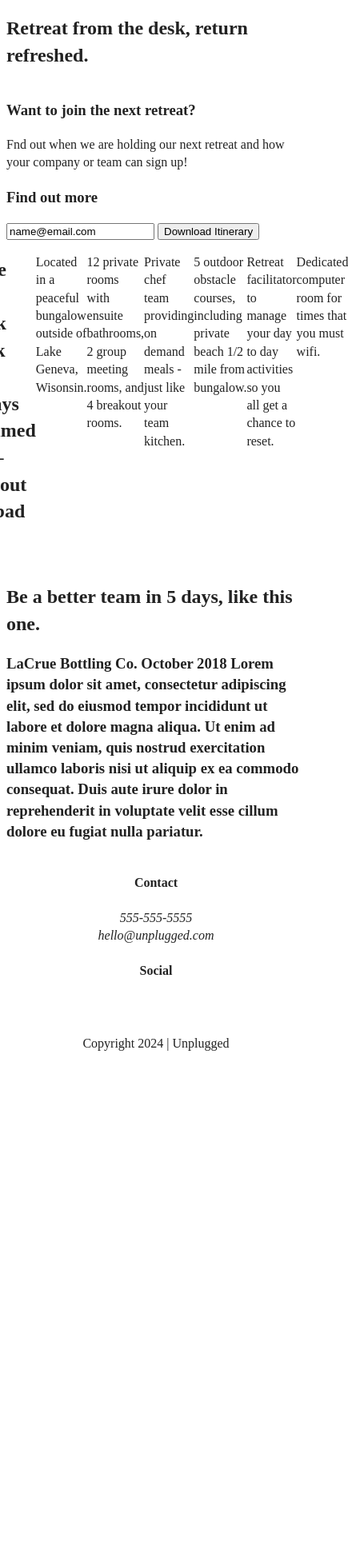
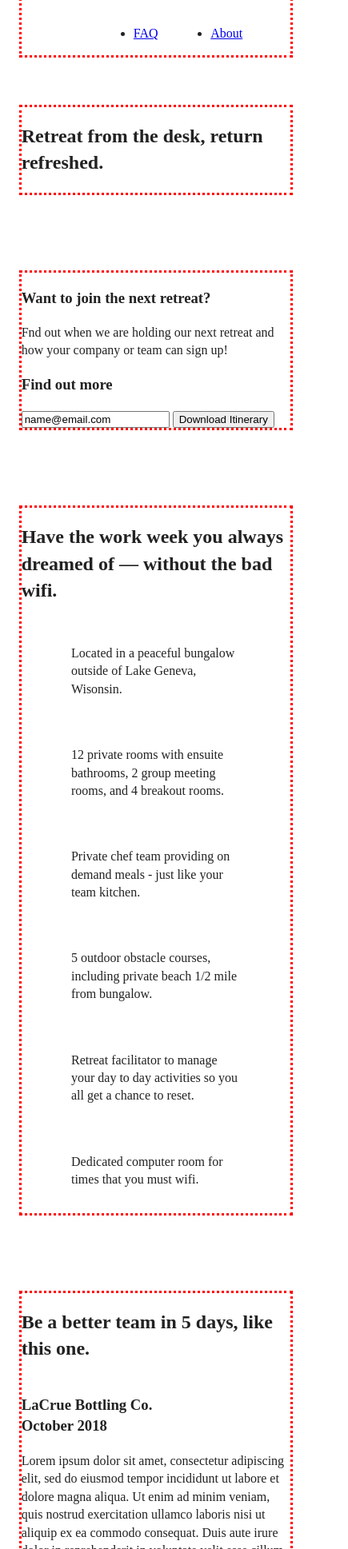
Before and after one commit to codeRed-I/unplugged-responsive, a website built with webpack: page index.html in a window 390 px wide. Shown: the part 63-2000 px from the top of the page at 80% size, 435 px wide, since content can reach past the window. Before the commit the page ends 1404 px from the top, so only its background shows below. Built offline with nearby package versions, Linux system fonts and the light colour scheme.

Commit message:
Formatting mobile layout

```diff
--- a/css/style.css
+++ b/css/style.css
@@ -83,10 +83,19 @@ textarea {
 /* ==========================================================================
    Author's custom styles
    ========================================================================== */
+
+  .content-wrapper {
+    outline: 3px dotted red;
+    width: 90%;
+    margin: 50px 0;
+  }
+
 /* -----------------Base Header - Footer Styles------------------------------- */
+
    header {
     display: flex;
     justify-content: center;
+    padding: 15px 0;
    }
 
    header .content-wrapper {
@@ -94,11 +103,23 @@ textarea {
     justify-content: center;
     align-items: center;
     flex-flow: row wrap;
+    margin: 0;
+   }
+
+   .header-divider {
+    width: 100%;
+    height: 1px;
+    margin: 10px 0 20px 0;
+   }
+
+   header nav {
+    width: 60%;
    }
 
    header nav ul {
     display: flex;
     justify-content: space-around;
+    width: 100%;
    }
 
 
@@ -107,6 +128,18 @@ textarea {
     flex-direction: column;
     align-items: center;
     text-align: center;
+   }
+
+   footer p {
+    margin: 0;
+   }
+
+   footer .content-wrapper {
+    width: 55%;
+   }
+
+   footer .contact {
+    margin-bottom: 50px;
    }
 
     footer .social-icons {
@@ -121,35 +154,70 @@ textarea {
       align-items: center;
     }
 
+    footer .copyright {
+      margin: 20px 0;
+    }
+
 
 
 
    /**************Mobile Style - Homepage *************/
+
+   /* Hero Area */
 
    .hero-area {
     display: flex;
     justify-content: center;
    }
 
+   /* Aside */
+
    aside {
     display: flex;
     justify-content: center;
    }
+
+   /* Features */
 
    .features {
     display: flex;
     justify-content: center;
    }
 
+   .featuers h2 {
+    margin-bottom: 60px;
+   }
+
+   .features article {
+    width: 63%;
+    margin: 30px 0;
+   }
+
    .features .features-items {
     display: flex;
     justify-content: center;
     align-items: flex-start;
+    flex-flow: row wrap;
    }
+
+   .features p {
+    margin: 0;
+   }
+
+   /* Reviews */
 
    .reviews {
     display: flex;
     justify-content: center;
+   }
+
+   .reviews h2 {
+    margin-bottom: 40px;
+   }
+
+   .reviews h3 {
+    width: 55%;
+    margin: 20px 0;
    }
 
 
@@ -165,6 +233,10 @@ textarea {
     justify-content: center;
    }
 
+   .contact-content p {
+    margin: 0;
+   }
+
 
    /***********FAQ Page***************/
 
@@ -178,6 +250,15 @@ textarea {
     justify-content: center;
     align-items: flex-start;
     flex-flow: row wrap;
+    margin: 50px 0 0 0;
+   }
+
+   .faq h2 {
+    margin-bottom: 40px;
+   }
+
+   .faq-content {
+    margin-bottom: 50px;
    }
 
 /* ==========================================================================
--- a/index.html
+++ b/index.html
@@ -34,12 +34,15 @@
         </nav>
       </div>
     </header>
+
     <main>
+
       <section class="hero-area">
         <div class="content-wrapper">
           <h1>Retreat from the desk, return refreshed.</h1>
         </div>
       </section>
+
       <aside>
         <div class="content-wrapper">
           <div class="form-description">
@@ -56,12 +59,12 @@
           </div>
         </div>
       </aside>
+
       <section class="features">
         <div class="content-wrapper">
           <h2>
             Have the work week you always dreamed of — without the bad wifi.
           </h2>
-        </div>
           <div class="features-items">
             <article>
               <p class="fontawesome-icon"></p>
@@ -79,15 +82,15 @@
             <article>
               <p class="fontawesome-icon"></p>
               <p class="features-item-description">
-              Private chef team providing on demand meals - just like your team
-              kitchen.
+                Private chef team providing on demand meals - just like your
+                team kitchen.
               </p>
             </article>
             <article>
               <p class="fontawesome-icon"></p>
               <p class="features-item-description">
-              5 outdoor obstacle courses, including private beach 1/2 mile from
-              bungalow.
+                5 outdoor obstacle courses, including private beach 1/2 mile
+                from bungalow.
               </p>
             </article>
             <article>
@@ -104,23 +107,29 @@
               </p>
             </article>
           </div>
+        </div>
       </section>
+
       <section class="reviews">
         <div class="content-wrapper">
           <h2>Be a better team in 5 days, like this one.</h2>
           <article>
-            <h3>
-              LaCrue Bottling Co. October 2018 Lorem ipsum dolor sit amet,
-              consectetur adipiscing elit, sed do eiusmod tempor incididunt ut
-              labore et dolore magna aliqua. Ut enim ad minim veniam, quis
-              nostrud exercitation ullamco laboris nisi ut aliquip ex ea commodo
-              consequat. Duis aute irure dolor in reprehenderit in voluptate
-              velit esse cillum dolore eu fugiat nulla pariatur.
-            </h3>
+            <div>
+              <h3>LaCrue Bottling Co. October 2018</h3>
+              <p>
+                Lorem ipsum dolor sit amet, consectetur adipiscing elit, sed do
+                eiusmod tempor incididunt ut labore et dolore magna aliqua. Ut
+                enim ad minim veniam, quis nostrud exercitation ullamco laboris
+                nisi ut aliquip ex ea commodo consequat. Duis aute irure dolor
+                in reprehenderit in voluptate velit esse cillum dolore eu fugiat
+                nulla pariatur.
+              </p>
+            </div>
           </article>
         </div>
       </section>
     </main>
+
     <footer>
       <div class="content-wrapper">
         <div class="footer-content">
@@ -144,7 +153,6 @@
                   rel="noopener"
                 ></a>
               </p>
-              <!-- other social links here -->
               <p>
                 <a href="https://twitter.com/Skillcrush" target="_blank"></a>
               </p>
@@ -158,11 +166,11 @@
           </div>
         </div>
         <!--footer content ends -->
+      </div>
+      <!--footer content-wrapper ends-->
       <div class="copyright">
         <p>Copyright 2024 | Unplugged</p>
       </div>
-      </div>
-      <!--footer content-wrapper ends-->
     </footer>
   </body>
 </html>
```
Also changed, not shown: about/index.html (+9 -5 lines). Lines whose indentation alone changed are shown as unchanged.
